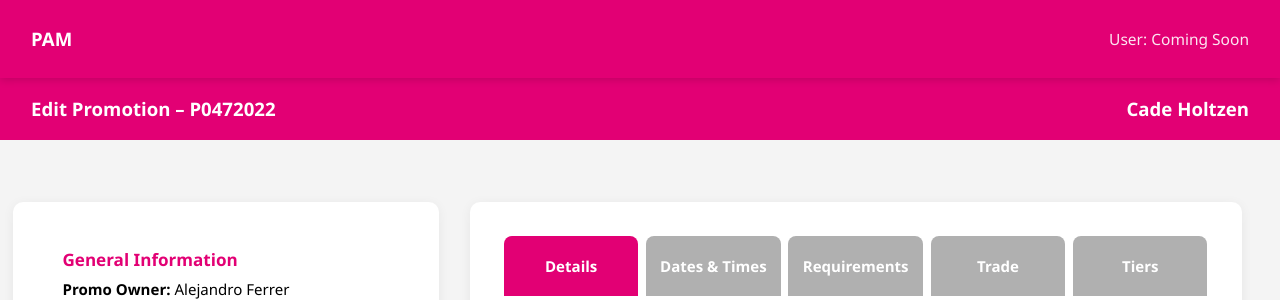
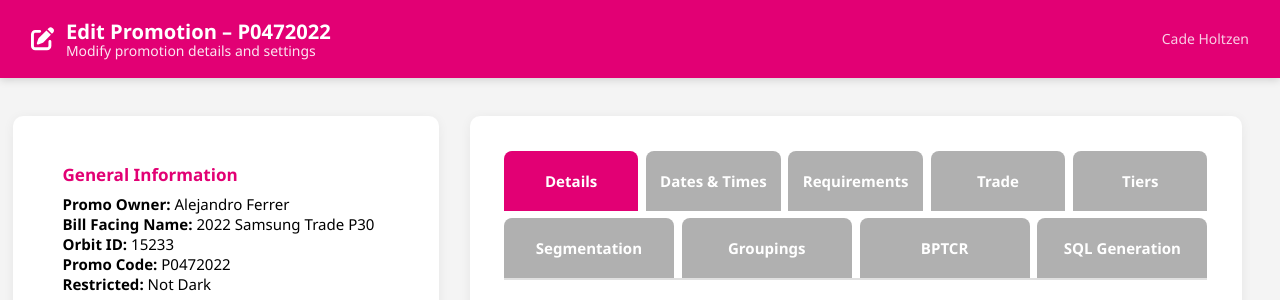
Before and after one commit to choltzen1/PAM, a Flask app: page /edit_promo/P0472022 in a window 1280 px wide. Shown: the top 300 px of the page. Run offline with Flask 3, Linux system fonts and the light colour scheme.

Commit message:
fixed edit pages header

```diff
--- a/templates/edit_promo.html
+++ b/templates/edit_promo.html
@@ -5,12 +5,23 @@
 <link rel="stylesheet" href="{{ url_for('static', filename='css/jira_modal.css') }}">
 {% endblock %}
 
+{% block header_left %}
+<div class="global-header-promotions">
+  <i class="fas fa-edit header-icon"></i>
+  <div class="header-text">
+    <h2>Edit Promotion – {{ promo.code }}</h2>
+    <p>Modify promotion details and settings</p>
+  </div>
+</div>
+{% endblock %}
+
+{% block header_right %}
+<div style="display: flex; align-items: center; gap: 1rem;">
+  <span style="color: rgba(255,255,255,0.9); font-size: 0.9rem;">{{ user_name or 'User: Coming Soon' }}</span>
+</div>
+{% endblock %}
+
 {% block content %}
-  <!-- Header -->
-  <header class="header">
-    <div class="header-title">Edit Promotion – {{ promo.code }}</div>
-    <div class="user-name">{{ user_name }}</div>
-  </header>
 
   <div class="container wide-container">
     <div class="layout-flex">
```
Also changed, not shown: templates/edit_spe.html (+17 -5 lines).
